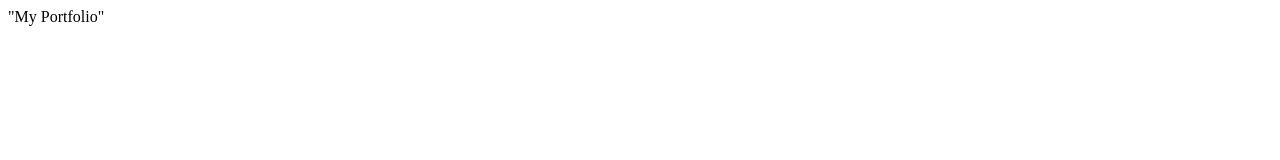
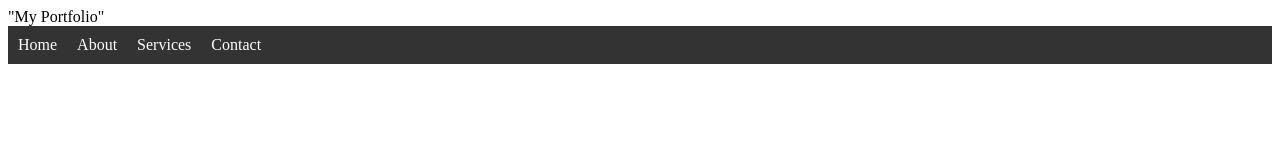
Before and after one commit to zaynabhwayji/portfolio-site, a plain HTML site: page index.html in a window 1280 px wide. Drawn offline with Linux system fonts and the light colour scheme.

Commit message:
add navbar directly from github

```diff
--- a/index.html
+++ b/index.html
@@ -1 +1,10 @@
 "My Portfolio"
+<!-- This navbar added directly from GitHub -->
+<nav style="background-color: #333; padding: 10px;">
+  <ul style="list-style-type: none; margin: 0; padding: 0; display: flex; gap: 20px;">
+    <li><a href="#home" style="color: white; text-decoration: none;">Home</a></li>
+    <li><a href="#about" style="color: white; text-decoration: none;">About</a></li>
+    <li><a href="#services" style="color: white; text-decoration: none;">Services</a></li>
+    <li><a href="#contact" style="color: white; text-decoration: none;">Contact</a></li>
+  </ul>
+</nav>
```
